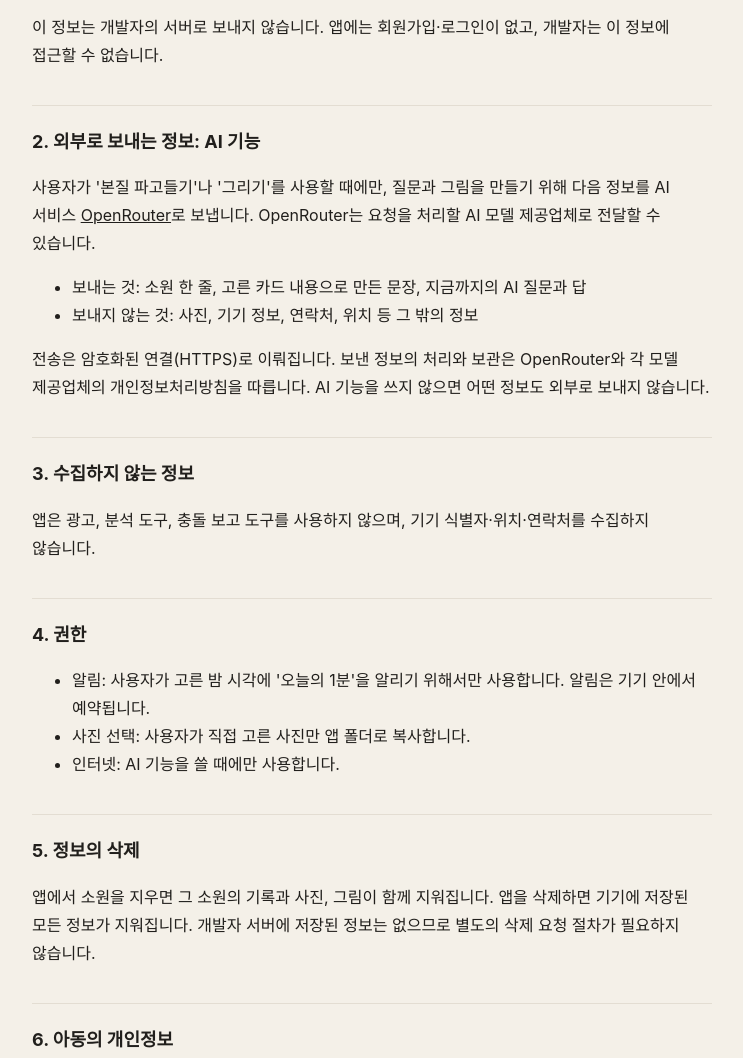
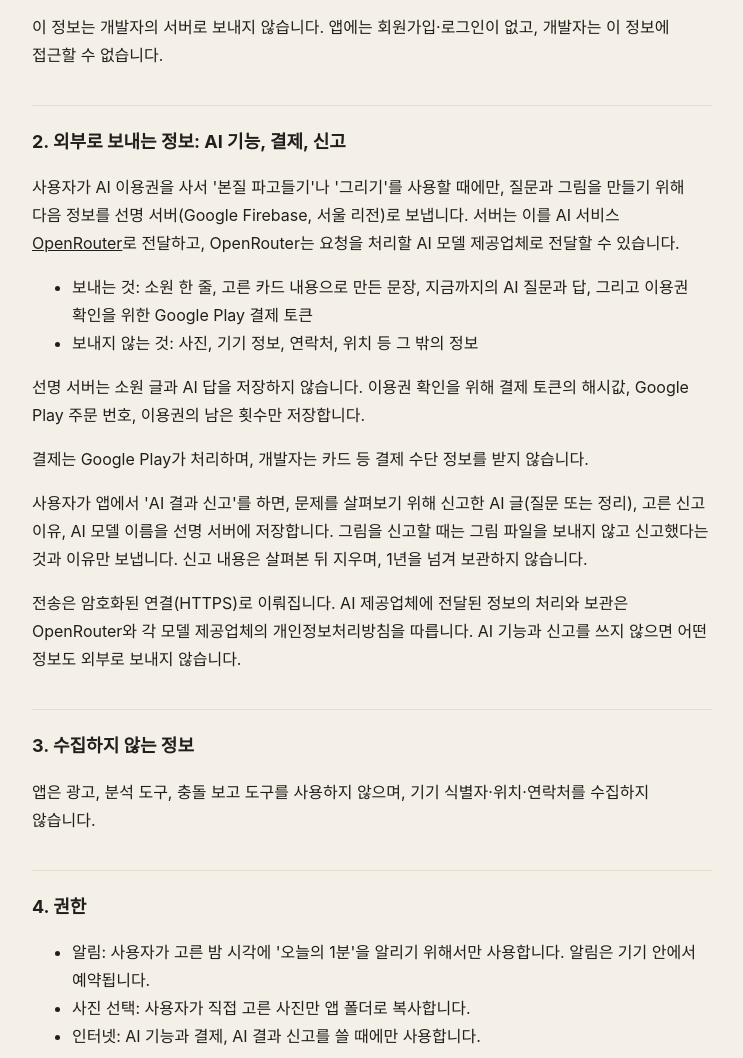
Before and after one commit to ajsl7942/ajsl7942.github.io, a plain HTML site: page realwant/privacy.html in a window 1280 px wide. Shown: the part 500-1558 px from the top of the page, without its empty margins (268-1011 px from the left). Drawn offline with Linux system fonts and the light colour scheme.

Commit message:
선명 개인정보처리방침 개정: 유료 AI 이용권, AI 결과 신고

```diff
--- a/realwant/privacy.html
+++ b/realwant/privacy.html
@@ -26,7 +26,7 @@
 <main>
   <span class="seal">선명</span>
   <h1>개인정보처리방침</h1>
-  <p class="muted">시행일: 2026년 11월 18일</p>
+  <p class="muted">시행일: 2026년 11월 18일 · 개정: 2026년 11월 19일</p>
 
   <p>'선명'(이하 '앱')은 사용자의 소원과 기록을 사용자의 기기 안에만 저장하는 것을 원칙으로 합니다. 이 방침은 앱이 어떤 정보를 어디에 저장하고, 언제 외부로 보내는지 설명합니다.</p>
 
@@ -40,13 +40,16 @@
   </ul>
   <p>이 정보는 개발자의 서버로 보내지 않습니다. 앱에는 회원가입·로그인이 없고, 개발자는 이 정보에 접근할 수 없습니다.</p>
 
-  <h2>2. 외부로 보내는 정보: AI 기능</h2>
-  <p>사용자가 '본질 파고들기'나 '그리기'를 사용할 때에만, 질문과 그림을 만들기 위해 다음 정보를 AI 서비스 <a href="https://openrouter.ai">OpenRouter</a>로 보냅니다. OpenRouter는 요청을 처리할 AI 모델 제공업체로 전달할 수 있습니다.</p>
+  <h2>2. 외부로 보내는 정보: AI 기능, 결제, 신고</h2>
+  <p>사용자가 AI 이용권을 사서 '본질 파고들기'나 '그리기'를 사용할 때에만, 질문과 그림을 만들기 위해 다음 정보를 선명 서버(Google Firebase, 서울 리전)로 보냅니다. 서버는 이를 AI 서비스 <a href="https://openrouter.ai">OpenRouter</a>로 전달하고, OpenRouter는 요청을 처리할 AI 모델 제공업체로 전달할 수 있습니다.</p>
   <ul>
-    <li>보내는 것: 소원 한 줄, 고른 카드 내용으로 만든 문장, 지금까지의 AI 질문과 답</li>
+    <li>보내는 것: 소원 한 줄, 고른 카드 내용으로 만든 문장, 지금까지의 AI 질문과 답, 그리고 이용권 확인을 위한 Google Play 결제 토큰</li>
     <li>보내지 않는 것: 사진, 기기 정보, 연락처, 위치 등 그 밖의 정보</li>
   </ul>
-  <p>전송은 암호화된 연결(HTTPS)로 이뤄집니다. 보낸 정보의 처리와 보관은 OpenRouter와 각 모델 제공업체의 개인정보처리방침을 따릅니다. AI 기능을 쓰지 않으면 어떤 정보도 외부로 보내지 않습니다.</p>
+  <p>선명 서버는 소원 글과 AI 답을 저장하지 않습니다. 이용권 확인을 위해 결제 토큰의 해시값, Google Play 주문 번호, 이용권의 남은 횟수만 저장합니다.</p>
+  <p>결제는 Google Play가 처리하며, 개발자는 카드 등 결제 수단 정보를 받지 않습니다.</p>
+  <p>사용자가 앱에서 'AI 결과 신고'를 하면, 문제를 살펴보기 위해 신고한 AI 글(질문 또는 정리), 고른 신고 이유, AI 모델 이름을 선명 서버에 저장합니다. 그림을 신고할 때는 그림 파일을 보내지 않고 신고했다는 것과 이유만 보냅니다. 신고 내용은 살펴본 뒤 지우며, 1년을 넘겨 보관하지 않습니다.</p>
+  <p>전송은 암호화된 연결(HTTPS)로 이뤄집니다. AI 제공업체에 전달된 정보의 처리와 보관은 OpenRouter와 각 모델 제공업체의 개인정보처리방침을 따릅니다. AI 기능과 신고를 쓰지 않으면 어떤 정보도 외부로 보내지 않습니다.</p>
 
   <h2>3. 수집하지 않는 정보</h2>
   <p>앱은 광고, 분석 도구, 충돌 보고 도구를 사용하지 않으며, 기기 식별자·위치·연락처를 수집하지 않습니다.</p>
@@ -55,11 +58,11 @@
   <ul>
     <li>알림: 사용자가 고른 밤 시각에 '오늘의 1분'을 알리기 위해서만 사용합니다. 알림은 기기 안에서 예약됩니다.</li>
     <li>사진 선택: 사용자가 직접 고른 사진만 앱 폴더로 복사합니다.</li>
-    <li>인터넷: AI 기능을 쓸 때에만 사용합니다.</li>
+    <li>인터넷: AI 기능과 결제, AI 결과 신고를 쓸 때에만 사용합니다.</li>
   </ul>
 
   <h2>5. 정보의 삭제</h2>
-  <p>앱에서 소원을 지우면 그 소원의 기록과 사진, 그림이 함께 지워집니다. 앱을 삭제하면 기기에 저장된 모든 정보가 지워집니다. 개발자 서버에 저장된 정보는 없으므로 별도의 삭제 요청 절차가 필요하지 않습니다.</p>
+  <p>앱에서 소원을 지우면 그 소원의 기록과 사진, 그림이 함께 지워집니다. 앱을 삭제하면 기기에 저장된 모든 정보가 지워집니다. 선명 서버에 남는 이용권 기록(결제 토큰의 해시값, 주문 번호, 남은 횟수)과 신고 내용의 삭제를 원하면 아래 문의 메일로 알려 주세요. 이용권 기록은 Google Play 주문 번호를 함께 알려 주시면 찾아서 지웁니다.</p>
 
   <h2>6. 아동의 개인정보</h2>
   <p>앱은 만 14세 미만 아동을 대상으로 하지 않습니다.</p>
```
